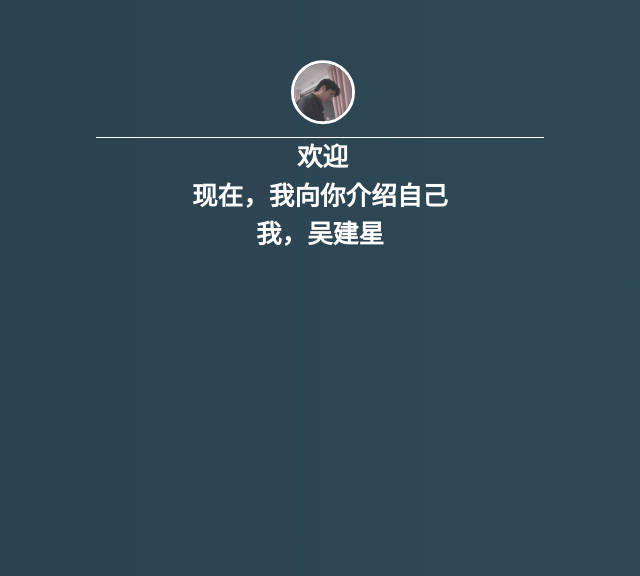
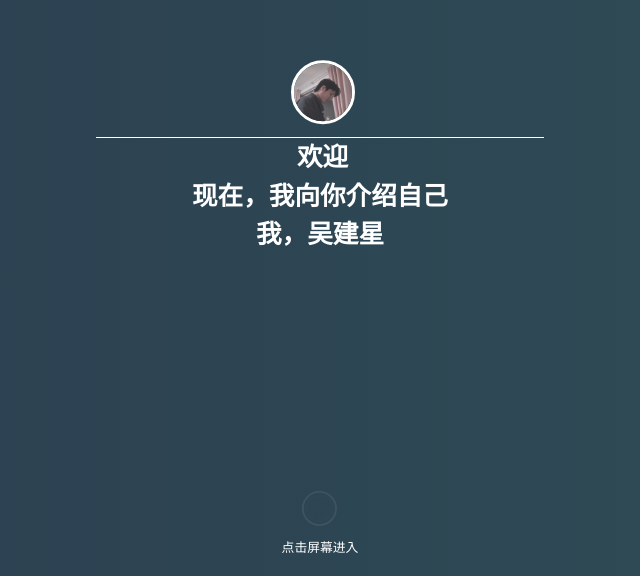
Before and after one commit to 942778086/myblog, a Vue app: page / in a window 1280 px wide. Shown: the part 224-800 px from the top of the page, without its empty margins (320-960 px from the left). Built offline with nearby package versions, Linux system fonts and the light colour scheme; what vue-fullpage.js would draw is missing.

Commit message:
feat: 新增交互友好提示

```diff
--- /dev/null
+++ b/src/components/arrow.vue
@@ -0,0 +1,62 @@
+<template>
+    <div class="arrow-wrapper" @click="goDown">
+        <div class="arrowSS">
+            <a class="arrowSS_style"></a>
+        </div>
+        <div class="arrow-label">下划</div>
+    </div>
+
+</template>
+
+<script>
+export default {
+    methods: {
+        goDown() {
+            document.querySelector('.main').__vue__.$refs.fullpage.api.moveSectionDown()
+        }
+    }
+};
+</script>
+
+<style>
+.arrow-wrapper {
+    position: absolute;
+    left: 0.1rem;
+    bottom: 0.1rem;
+    display: flex;
+    cursor: pointer;
+}
+.arrowSS {
+    animation: bounce-inSS 2s infinite;
+}
+.arrow-label {
+    color: white;
+    margin-left: 0.2rem;
+}
+.arrowSS_style {
+  display: block;
+  margin: 0 auto;
+  width: 0.15rem;
+  height: 0.15rem;
+  border-right: 0.03rem solid white;
+  border-top: 0.03rem solid white;
+  -webkit-transform: rotate(135deg);
+  transform: rotate(135deg);
+  cursor: pointer;
+}
+@keyframes bounce-inSS {
+  0%,
+  20%,
+  50%,
+  80%,
+  100% {
+    transform: translateY(0);
+  }
+  40% {
+    transform: translateY(-30px);
+  }
+  60% {
+    transform: translateY(-15px);
+  }
+}
+</style>
--- a/src/views/FrontPage.vue
+++ b/src/views/FrontPage.vue
@@ -1,39 +1,44 @@
 <template>
   <div class="frontPage" @click="toMainPage">
-    <video-part />
     <div class="back"></div>
     <div class="left"></div>
     <div class="nameSpace">
       <div class="avaRoom">
-        <img class="main-ava" src="../assets/ava.jpg" alt="me wjx">
+        <img class="main-ava" src="../assets/ava.jpg" alt="me wjx" />
       </div>
       <p class="label">
-        欢迎<br>
-        现在，我向你介绍自己<br>
+        欢迎<br />
+        现在，我向你介绍自己<br />
         我，吴建星
       </p>
     </div>
-    <div class="right"></div>
+    <div class="footer">
+      <div class="circle-wrapper">
+        <div class="circle1"></div>
+        <div class="circle2"></div>
+      </div>
+      <div class="click-in">点击屏幕进入</div>
+    </div>
   </div>
 </template>
 
 <script>
-import { deviceMixin } from '@/mixins/checkDevice.js'
+import { deviceMixin } from "@/mixins/checkDevice.js";
 export default {
-  name: 'FrontPage',
+  name: "FrontPage",
   mixins: [deviceMixin],
   methods: {
-    toMainPage () {
+    toMainPage() {
       this.$router.push({
-        path: '/Main'
-      })
-    }
-  }
-}
+        path: "/Main",
+      });
+    },
+  },
+};
 </script>
 
 <style scoped>
-.frontPage{
+.frontPage {
   position: absolute;
   width: 100%;
   height: 100%;
@@ -42,7 +47,7 @@ export default {
   cursor: default;
   overflow: hidden;
 }
-.back{
+.back {
   position: absolute;
   width: 100%;
   height: 100%;
@@ -53,7 +58,7 @@ export default {
   z-index: -50;
 }
 
-.nameSpace{
+.nameSpace {
   width: 3.5rem;
   font-size: 0.2rem;
   font-weight: bold;
@@ -72,7 +77,7 @@ export default {
     opacity: 1;
   }
 }
-.main-ava{
+.main-ava {
   width: 0.5rem;
   height: 0.5rem;
   border-radius: 50%;
@@ -80,13 +85,91 @@ export default {
   transform: translateY(-0.1rem);
 }
 
-.avaRoom{
+.avaRoom {
   border-bottom: 1px solid white;
+}
+.footer {
+  position: absolute;
+  bottom: 0;
+  left: 0;
+  height: 0.6rem;
+  width: 100%;
+  text-align: center;
+}
+.circle-wrapper {
+  position: relative;
+  margin: 0 auto;
+  width: 0.3rem;
+  height: 0.3rem;
+  transform: translate(0.07rem);
+}
+.circle1 {
+  position: absolute;
+  width: 0.15rem;
+  height: 0.15rem;
+  border: 1px solid rgb(60, 128, 60);
+  border-radius: 50%;
+  animation: c1 2s ease-out;
+  animation-iteration-count: infinite;
+}
+.circle2 {
+  position: absolute;
+  width: 0.15rem;
+  height: 0.15rem;
+  border: 1px solid rgb(255, 255, 255);
+  border-radius: 50%;
+  animation: c2 2s ease-out;
+  animation-iteration-count: infinite;
+}
+
+@keyframes c1 {
+  0% {
+    transform: scale(1);
+    opacity: 1;
+  }
+  25% {
+    transform: scale(1.25);
+    opacity: 0.5;
+  }
+  50% {
+    transform: scale(1.25);
+    opacity: 0.25;
+  }
+  100% {
+    transform: scale(1.5);
+    opacity: 0;
+  }
+}
+@keyframes c2 {
+  0% {
+    transform: scale(1);
+    opacity: 1;
+  }
+  25% {
+    transform: scale(1.25);
+    opacity: 0.5;
+  }
+  50% {
+    transform: scale(1.5);
+    opacity: 0.25;
+  }
+  100% {
+    transform: scale(2);
+    opacity: 0;
+  }
+}
+.footer {
+  position: absolute;
+  bottom: 0;
+  text-align: center;
+}
+.click-in {
+  color: white;
 }
 </style>
 
 <style>
-.mobile .main-ava{
+.mobile .main-ava {
   width: 1.3rem;
   height: 1.3rem;
   margin-bottom: 20px;
--- a/src/views/Photo.vue
+++ b/src/views/Photo.vue
@@ -34,7 +34,7 @@
           <div class="photo-btn" v-if="currentIndex > 0" @click="changePic(false)">上一个</div>
           <div class="photo-back" @click="back">返回</div>
         </div>
-        <div class="desc-label">{{ currentLabel }}</div>
+        <div class="desc-label" v-html="currentLabel.replace('\n', '<br/>')"></div>
         <div class="photo-time">{{ currentTime }}</div>
         <div class="photo-location">{{ currentLocation }}</div>
       </div>
@@ -148,13 +148,13 @@ export default {
           color: 'rgb(112 112 112)'
         },
         SImg1: {
-          desc: '初学计算机时，会在老师工作室呆到写字楼关门，会很傻的在笔记本上抄代码。我很感谢这段时间没有半途而废，使得我有机会，去到很远很漂亮的地方。',
+          desc: '初学计算机时，会在老师工作室呆到写字楼关门，很傻的在笔记本上抄代码。\n很感谢这段艰难的时间没有半途而废，也没有被放弃，使得我有机会去到远方。',
           location: '武汉',
           time: '2018.10.11 22:08',
           color: '#abada0bf'
         },
         SImg2: {
-          desc: '第一次，从前端聊天渲染逻辑，到websocket服务搭建，实现了聊天功能',
+          desc: '设计编写了前端聊天渲染逻辑，和websocket服务搭建，实现了聊天功能',
           location: '武汉',
           time: '2019.04.28 22:13',
           color: '#e4e6ff85'
@@ -170,7 +170,7 @@ export default {
           color: '#858585'
         },
         SImg5: {
-          desc: '这是我的父亲和我的弟弟，这是我想象中的父爱场景。',
+          desc: '这是我的父亲和我的弟弟，是我想象中的父爱场景。',
           location: '云南昭通',
           time: '2021.02.13 20:25',
           color: '#564a33'
@@ -182,19 +182,19 @@ export default {
           color: '#95856a'
         },
         SImg7: {
-          desc: '参与开发的北京市委组织部系统，逐渐铺开使用。或许这是我职业生涯的最高峰。',
+          desc: '所参与的为北京市委组织部开发的干部公务员管理系统，逐渐铺开使用。这是当前职业生涯中最有成就感的事情。',
           location: '北京通州',
           time: '2021.10.29 22:47',
           color: '#818181'
         },
         SImg8: {
-          desc: '它是比亚迪的秦系列，叫小迪，也是我的22岁人生成就。后来小迪陪我走了很多路，去了很多地方。',
+          desc: '它是比亚迪的秦PLUS，小名叫小迪。后来它陪我走了很多路，去了很多地方。',
           location: '武汉',
           time: '2022.01.03 16:07',
           color: '#5a5762'
         },
         SImg9: {
-          desc: '搬了一次家，房间难得的整齐干净，后面我就用“房间乱的人幸福指数会比较高”安慰自己了',
+          desc: '搬了一次家，房间难得的整齐干净，\n最近我爱就用“房间乱的人幸福指数会比较高”安慰自己',
           location: '武汉',
           time: '2022.07.03 00:17',
           color: '#8c7b5ddb'
@@ -206,7 +206,7 @@ export default {
           color: '#464a4f'
         },
         SImg11: {
-          desc: '小时候的夜晚，抬头的时候，仿佛有星辰在闪烁着前行。后来我也坐在了小时候仰望的星辰里，看到人间的烟火点亮云霄。',
+          desc: '小时候夜晚，抬头的时候，有星辰在闪烁着前行。\n后来我也坐在了小时候仰望的星辰里，转头就能看到人间的烟火点亮云霄。',
           location: '武汉-深圳',
           time: '2023.01.18 21:05',
           color: '#9a756d'
@@ -224,7 +224,7 @@ export default {
           color: '#2411156b'
         },
         SImg14: {
-          desc: '它是西沙，有国内最美丽的大海。',
+          desc: '它是西沙，这里有国内最美丽的大海。',
           location: '西沙',
           time: '2023.01.21 16:29',
           color: '#417783'
--- a/src/views/Skill.vue
+++ b/src/views/Skill.vue
@@ -6,7 +6,9 @@
       <div class="skill-label">SKILL</div>
       <div class="line-part"></div>
     </div>
-        <div class="skill-sub-title">我是一名工程师，然后是一名端工程师，然后是一名前端工程师</div>
+    <div class="skill-sub-title">
+      我是一名工程师，然后是一名端工程师，然后是一名前端工程师
+    </div>
     <div class="skill-room">
       <div class="in-school-skill skill-icon-room">
         <div class="display-room">
@@ -28,20 +30,23 @@
           <img src="../assets/skill/spring.png" />
         </div>
         <div class="display-room">
-                    <img src="../assets/skill/vue.png"/>
-                    <img src="../assets/skill/react.png"/>
-                    <img src="../assets/skill/qiankun.png"/>
-                    <img src="../assets/skill/single-spa.svg"/>
+          <img src="../assets/skill/vue.png" />
+          <img src="../assets/skill/react.png" />
+          <img src="../assets/skill/qiankun.png" />
+          <img src="../assets/skill/single-spa.svg" />
         </div>
       </div>
     </div>
+    <arrow />
   </div>
 </template>
 
 <script>
+import arrow from "../components/arrow.vue";
 export default {
-    name: 'Skill'
-}
+  components: { arrow },
+  name: "Skill",
+};
 </script>
 
 <style scoped>
@@ -50,7 +55,7 @@ export default {
   font-size: 0.3rem;
   margin-top: 1.1rem;
 }
-.my-skill{
+.my-skill {
   position: relative;
   width: 100%;
   height: 100%;
@@ -120,7 +125,7 @@ export default {
   border-radius: 0.1rem;
   border: 1px solid white;
   padding: 0.15rem;
-    margin-top: .1rem;
+  margin-top: 0.1rem;
   min-width: 210px;
 }
 .display-room {
@@ -130,8 +135,8 @@ export default {
   margin-top: 10px;
 }
 .skill-icon-room img {
-    width: .2rem;
-    height: .2rem;
+  width: 0.2rem;
+  height: 0.2rem;
   margin: 5px;
   border-radius: 50%;
   border: 1px solid white;
@@ -173,8 +178,8 @@ export default {
   width: 3.2rem;
 }
 .mobile .skill-icon-room img {
-    width: .4rem;
-    height: .4rem;
+  width: 0.4rem;
+  height: 0.4rem;
   margin: 5px;
   border-radius: 50%;
   border: 1px solid white;
```
Also changed, not shown: src/views/Intro.vue (+88 -46 lines). Lines whose indentation alone changed are shown as unchanged.
